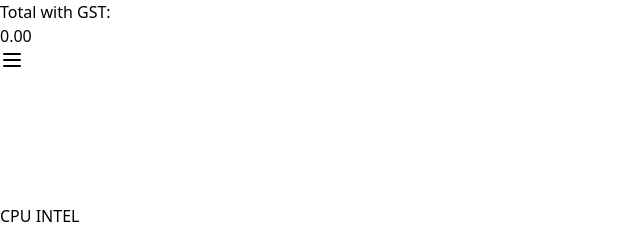
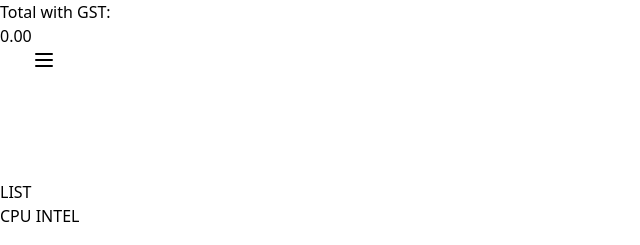
Before and after one commit to akarsh1995/cost2cost-enhanced, a Next.js app in the folder frontend/: page / in a window 1280 px wide. Shown: the top 245 px of the page, without its empty margins (0-640 px from the left). Built offline with nearby package versions, Linux system fonts and the light colour scheme; what @material-tailwind/react would draw is missing.

Commit message:
feat: download image of selected components

```diff
--- a/frontend/package.json
+++ b/frontend/package.json
@@ -15,6 +15,7 @@
     "@types/react-dom": "18.0.11",
     "eslint": "8.37.0",
     "eslint-config-next": "13.3.0",
+    "html-to-image": "^1.11.11",
     "next": "13.3.0",
     "react": "18.2.0",
     "react-dom": "18.2.0",
--- /dev/null
+++ b/frontend/src/components/Imagify.tsx
@@ -0,0 +1,63 @@
+import React, { FC, ReactNode, useCallback, useRef, useState } from "react";
+import { toPng, toSvg } from "html-to-image";
+import { Button } from "@material-tailwind/react";
+
+const DownloadIcon: FC<{ className: string }> = ({ className }) => (
+  <svg
+    xmlns="http://www.w3.org/2000/svg"
+    className={className}
+    viewBox="0 0 24 24"
+    fill="none"
+  >
+    <path
+      d="M12 12V19M12 19L9.75 16.6667M12 19L14.25 16.6667M6.6 17.8333C4.61178 17.8333 3 16.1917 3 14.1667C3 12.498 4.09438 11.0897 5.59198 10.6457C5.65562 10.6268 5.7 10.5675 5.7 10.5C5.7 7.46243 8.11766 5 11.1 5C14.0823 5 16.5 7.46243 16.5 10.5C16.5 10.5582 16.5536 10.6014 16.6094 10.5887C16.8638 10.5306 17.1284 10.5 17.4 10.5C19.3882 10.5 21 12.1416 21 14.1667C21 16.1917 19.3882 17.8333 17.4 17.8333"
+      strokeWidth={2}
+      stroke="white"
+      strokeLinecap="round"
+      strokeLinejoin="round"
+    />
+  </svg>
+);
+
+const Imagify: React.FC<{ children: ReactNode }> = ({ children }) => {
+  const ref = useRef<HTMLDivElement>(null);
+
+  const onButtonClick = useCallback(() => {
+    if (ref.current === null) {
+      return;
+    }
+
+    toPng(ref.current, { cacheBust: true })
+      .then((dataUrl) => {
+        const link = document.createElement("a");
+        link.download = "productsSelected.png";
+        link.href = dataUrl;
+        link.click();
+      })
+      .catch((err) => {
+        console.log(err);
+      });
+  }, [ref]);
+  const [hideModal, setHideModal] = useState(true);
+  const onShowModal = () => setHideModal(false);
+  const onHideModal = () => setHideModal(true);
+
+  return (
+    <>
+      <div className="z-50 absolute top-0 left-0" hidden={hideModal} ref={ref}>
+        {children}
+      </div>
+      <Button
+        className="flex items-center"
+        onMouseEnter={onShowModal}
+        onMouseLeave={onHideModal}
+        onClick={onButtonClick}
+      >
+        <DownloadIcon className="mr-2 block w-6 h-6" />
+        LIST
+      </Button>
+    </>
+  );
+};
+
+export default Imagify;
--- a/frontend/src/components/TotalPrice.tsx
+++ b/frontend/src/components/TotalPrice.tsx
@@ -9,6 +9,7 @@
 } from "@material-tailwind/react";
 
 import { NavListItem, NavbarIconButton } from "./Navbar";
+import Imagify from "./Imagify";
 
 const Cb: FC<{
   id: string;
@@ -36,6 +37,58 @@
         </div>
       }
     />
+  );
+};
+
+const DownloadFormat: FC<{
+  total: number;
+  hasZeroPriceData: boolean;
+  category: { name: string; products: { name: string; price: number }[] }[];
+}> = ({ total, hasZeroPriceData, category }) => {
+  return (
+    <div className="w-96 bg-white space-y-4 p-3">
+      {category.map((c) =>
+        c.products.length > 0 ? (
+          <div className="space-y-1">
+            <Typography variant="h5">{c.name}</Typography>
+            <ul>
+              {c.products.map(({ name, price }) => (
+                <li className="flex justify-between">
+                  <Typography>
+                    {name}
+                    {price === 0 && "*"}
+                  </Typography>
+                  <Typography className="text-right" variant="h6">
+                    {price !== 0 ? price : "ASK"}
+                  </Typography>
+                </li>
+              ))}
+            </ul>
+          </div>
+        ) : (
+          <></>
+        )
+      )}
+      <div className="border-2 shadow">
+        <div className="flex justify-between">
+          <Typography variant="lead">Total:</Typography>
+          <Typography variant="lead">
+            {total.toFixed(2)}
+            {hasZeroPriceData && <sup>**</sup>}
+          </Typography>
+        </div>
+        {hasZeroPriceData && (
+          <>
+            <Typography variant="small">
+              * Price to be asked directly from the seller
+            </Typography>
+            <Typography variant="small">
+              ** Doesn't include prices marked "ASK"
+            </Typography>
+          </>
+        )}
+      </div>
+    </div>
   );
 };
 
@@ -101,7 +154,7 @@
   );
 
   const AskPriceMark = () =>
-    anyDataZeroPriceSelected ? (
+    containsZeroPriceData ? (
       <div className="flex justify-end">
         <Typography variant="h6" color="blue-gray">
           * Ask the price on store. Not included in total
@@ -113,7 +166,7 @@
 
   var s = 0;
 
-  const anyDataZeroPriceSelected = hasZeroPriceData(products, itemsChecked);
+  const containsZeroPriceData = hasZeroPriceData(products, itemsChecked);
   const filteredProducts: DataType = filterDataFromMap(products, itemsChecked);
   filteredProducts.data.forEach((c) =>
     c.products.forEach((p) => (s += p.price * (1 + c.gst / 100)))
@@ -128,15 +181,28 @@
           </Typography>
           <Typography variant="h4">{s.toFixed(2)}</Typography>
         </div>
+
         <div className="flex items-center gap-4">
           <div className="mr-4 hidden lg:block">
             <NavList />
             <AskPriceMark />
           </div>
+          <Imagify>
+            <DownloadFormat
+              total={s}
+              hasZeroPriceData={containsZeroPriceData}
+              category={filterDataFromMap(data, itemsChecked).data.map((c) => ({
+                name: c.category,
+                products: c.products.map((p) => ({
+                  name: p.name,
+                  price: p.price,
+                })),
+              }))}
+            />
+          </Imagify>
           <NavbarIconButton setOpenNav={setOpenNav} openNav={openNav} />
         </div>
       </div>
-
       <MobileNav open={openNav}>
         <NavList />
         <AskPriceMark />
```
Also changed, not shown: 1 other file (tests, documents, lock files or other folders).
